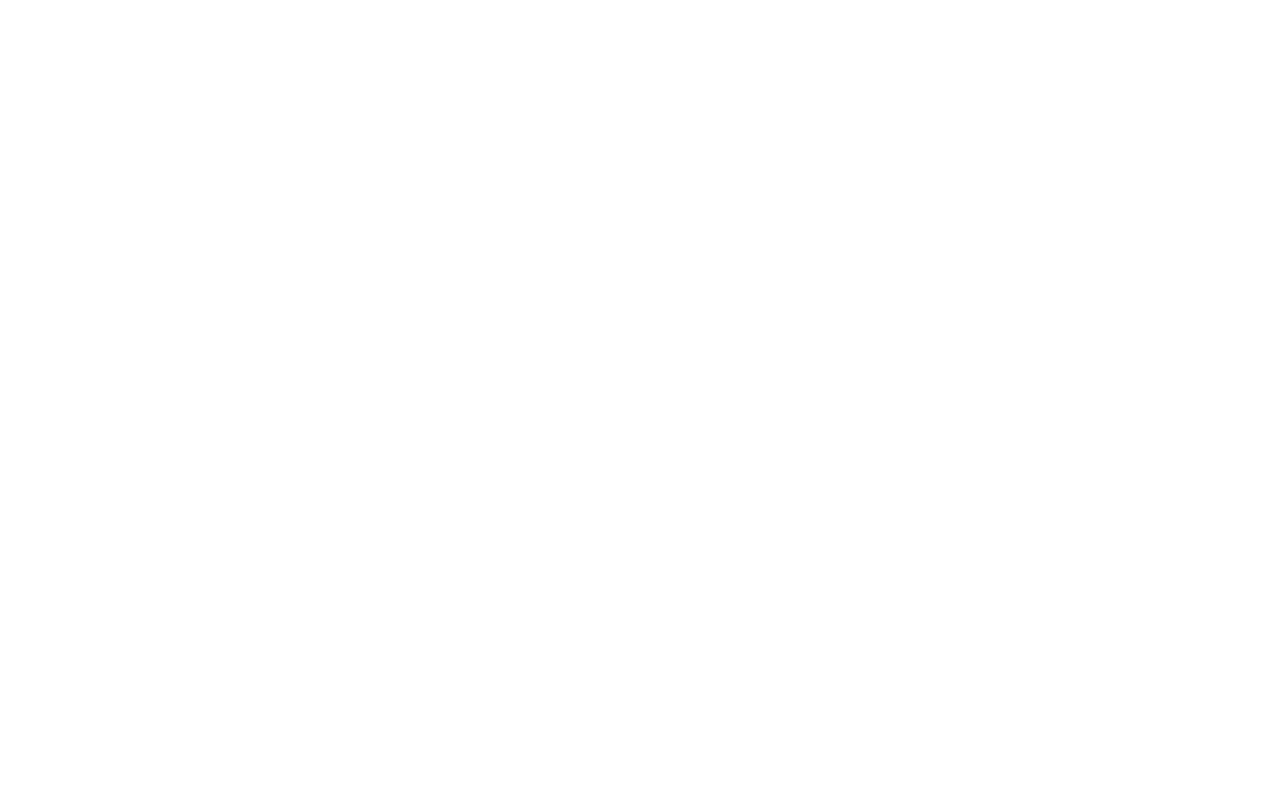
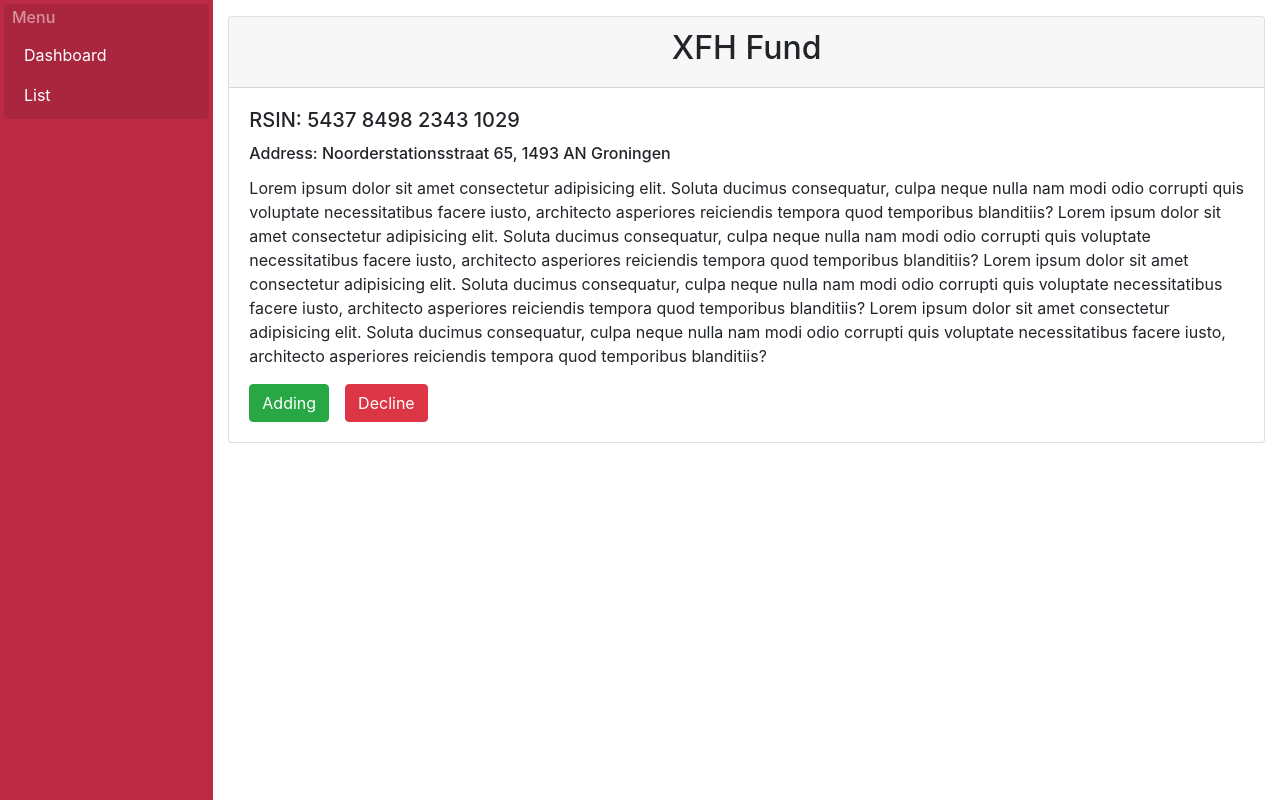
Before and after one commit to odysseyhack/tradisys-apg-s2w-web, a Vue app: page /provider/fund in a window 1280 px wide. Built offline with nearby package versions, Linux system fonts and the light colour scheme.

Commit message:
Change route system and adding fund view

```diff
--- a/src/router/index.js
+++ b/src/router/index.js
@@ -46,6 +46,10 @@
         {
           path: 'list',
           component: () => import('@/views/inner/provider/List.vue')
+        },
+        {
+          path: 'fund',
+          component: () => import('@/views/inner/provider/Fund.vue')
         }
       ]
     },
--- /dev/null
+++ b/src/views/inner/provider/Fund.vue
@@ -0,0 +1,45 @@
+<template>
+  <div>
+    <div class="card mt-3">
+      <div class="card-header">
+        <h2 class="text-center">{{ fund.name }}</h2>
+      </div>
+      <div class="card-body">
+        <h5 class="card-title">RSIN: {{ fund.rsin }}</h5>
+        <h6 class="card-title">Address: {{ fund.address }}</h6>
+        <p class="card-text">{{ fund.descriprion }}</p>
+        <div class="wrap-button" v-if="fund.accepted == false">
+          <button class="btn btn-success" @click="accept(true)">Adding</button>
+          <button class="btn btn-danger ml-3" @click="accept(false)">Decline</button>
+        </div>
+      </div>
+    </div>
+  </div>
+</template>
+
+<script>
+export default {
+
+  data () {
+    return {
+      fund: {
+        name: 'XFH Fund',
+        address: 'Noorderstationsstraat 65, 1493 AN Groningen',
+        rsin: '5437 8498 2343 1029',
+        descriprion: 'Lorem ipsum dolor sit amet consectetur adipisicing elit. Soluta ducimus consequatur, culpa neque nulla nam modi odio corrupti quis voluptate necessitatibus facere iusto, architecto asperiores reiciendis tempora quod temporibus blanditiis? Lorem ipsum dolor sit amet consectetur adipisicing elit. Soluta ducimus consequatur, culpa neque nulla nam modi odio corrupti quis voluptate necessitatibus facere iusto, architecto asperiores reiciendis tempora quod temporibus blanditiis? Lorem ipsum dolor sit amet consectetur adipisicing elit. Soluta ducimus consequatur, culpa neque nulla nam modi odio corrupti quis voluptate necessitatibus facere iusto, architecto asperiores reiciendis tempora quod temporibus blanditiis? Lorem ipsum dolor sit amet consectetur adipisicing elit. Soluta ducimus consequatur, culpa neque nulla nam modi odio corrupti quis voluptate necessitatibus facere iusto, architecto asperiores reiciendis tempora quod temporibus blanditiis?',
+        accepted: false
+      },
+      methods: {
+        accept (chooise) {
+          console.log(chooise)
+        }
+      }
+    }
+  }
+
+}
+</script>
+
+<style lang="scss" scoped>
+
+</style>
--- a/src/views/inner/provider/Root.vue
+++ b/src/views/inner/provider/Root.vue
@@ -1,19 +1,10 @@
 <template>
   <div class="container-fluid h-100">
     <div class="row h-100">
-      <ui-sidemenu color="rgb(189, 42, 70)">
-        <div slot="items">
-          <li class="nav-item">
-            <router-link class="nav-link" active-class="active" to="/provider" exact>
-              Dashboard <span class="sr-only"></span>
-            </router-link>
-          </li>
-          <li class="nav-item">
-            <router-link class="nav-link" active-class="active" to="/provider/list" exact>
-              List <span class="sr-only"></span>
-            </router-link>
-          </li>
-        </div>
+      <ui-sidemenu
+        color="rgb(189, 42, 70)"
+        :items="items"
+      >
       </ui-sidemenu>
       <div class="content col-lg-10">
         <transition
@@ -33,6 +24,20 @@
 export default {
   components: {
     UiSidemenu
+  },
+  data () {
+    return {
+      items: [
+        {
+          title: 'Dashboard',
+          to: '/provider'
+        },
+        {
+          title: 'List',
+          to: '/provider/list'
+        }
+      ]
+    }
   }
 }
 </script>
```
